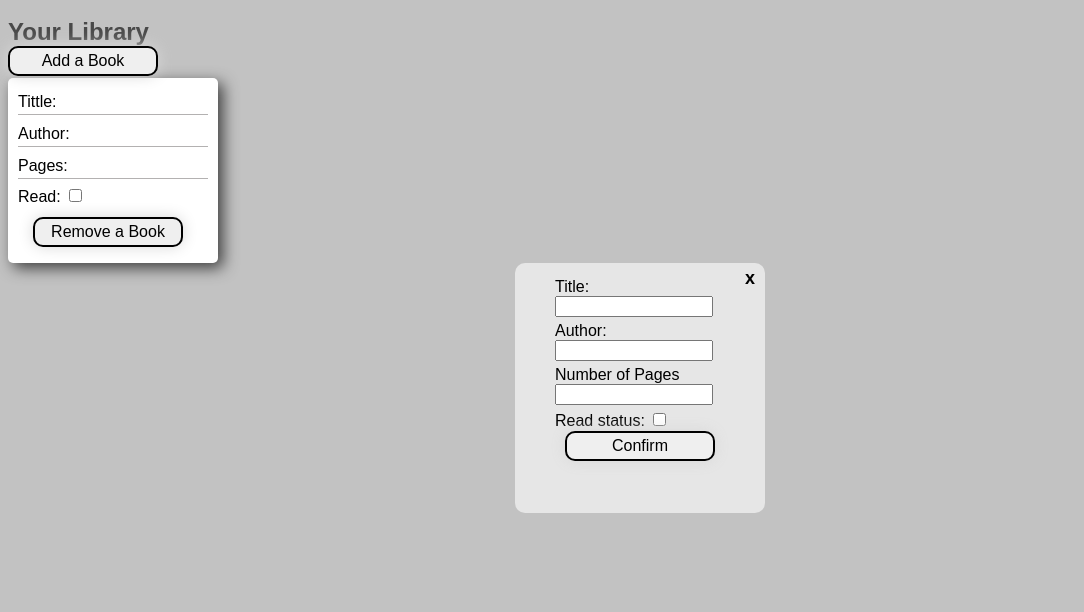
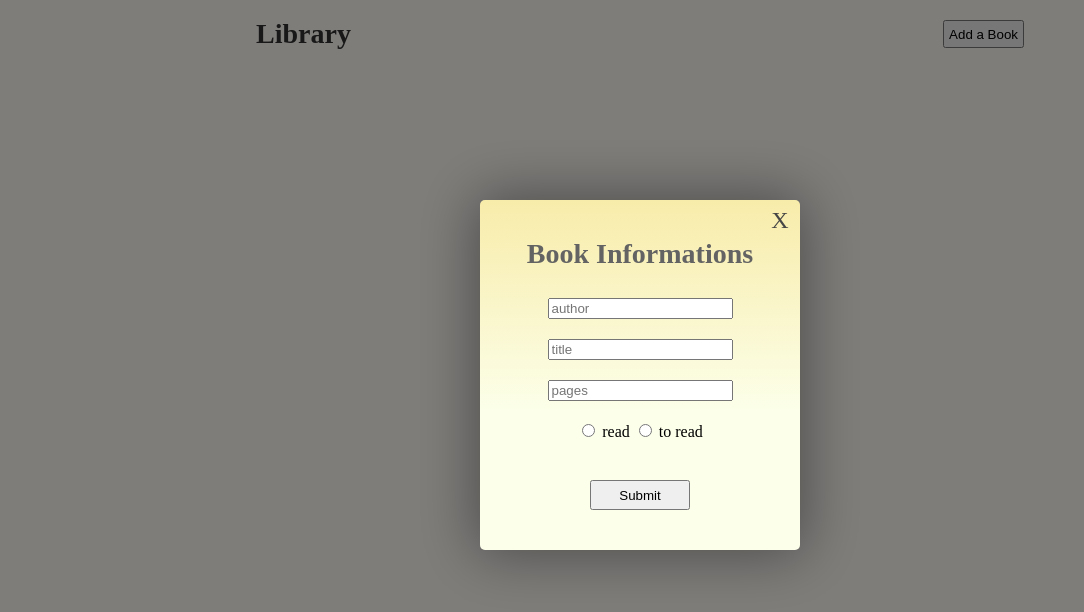
Before and after one commit to Boreusz/library, a plain HTML site: page index.html in a window 1280 px wide. Both pictures are taken after a click on the button "Add a Book". Shown: the whole page, without its empty margins (0-1084 px from the left). Drawn offline with Linux system fonts and the light colour scheme.

Commit message:
working solution of a TOP project

```diff
--- a/index.html
+++ b/index.html
@@ -1,44 +1,54 @@
 <!DOCTYPE html>
-<html>
-    <head>
-        <link rel="stylesheet" href="styles.css">
-        <title>Library</title>
-    </head>
-    <body>
-        <div id="header">
-            <a href="index.html">Your Library</a>
-            <button id="add">Add a Book</button>
-        </div>
+<html lang="en">
+<head>
+    <meta charset="UTF-8">
+    <meta name="viewport" content="width=device-width, initial-scale=1.0">
+    <link rel="stylesheet" href="styles.css">
+    <title>Document</title>
+</head>
+<body>
+    <div class="body-wrapper">
+        <header>
+            <div class="header-wrapper">
+                <a href="#" class="logo">Library</a>
+                <button id="add-book">Add a Book</button>
+            </div>
+            <div class="input-form_wrapper">
+                <div class="input-form">
+                    <span id="closebutton">X</span>
+                    <h1>Book Informations</h1>
 
-        <div id="main">
-            <div id="books-container">
-                <div class="book">
-                    <p>Tittle: </p>
-                    <p>Author: </p>
-                    <p>Pages: </p>
-                    <label for="readstatus">Read:</label>
-                    <input type="checkbox" name="readstatus">
-                    <button class="remove">Remove a Book</button>
+                        <ul>
+                            <li>
+                            <input type="text" name="author" id="author" placeholder="author">
+                            </li>
+                            <li>
+                                <input type="text" name="title" id="title" placeholder="title">
+                            </li>
+                            <li>
+                                <input type="number" name="pages" id="pages" placeholder="pages">
+                            </li>
+                            <li>
+                                <input type="radio" id="read" name="readstatus" value="read">
+                                <label for="read">read</label>
+                                <input type="radio" id="toread" name="readstatus" value="toread">
+                                <label for="toread">to read</label><br>
+                            </li>
+                            <li>
+                                <button type="submit" id="submit">Submit</button>
+                            </li>
+                        </ul>
+
                 </div>
             </div>
-        </div>
+        </header>
+        <main>
+            <div class="books-wrapper">
 
-        <div id="form-container">
-            <span id="close">x</span>
-            <div id="input-form">
-                <form>
-                    <label for="title">Title: </label>
-                    <input type="text" id="title" name="title"></br>
-                    <label for="author">Author: </label></br>
-                    <input type="text" id="author" name="author"></br>
-                    <label for="pages">Number of Pages</label></br>
-                    <input type="text" id="pages" name="pages"></br>
-                    <label for="read" id="read">Read status: </label>
-                    <input type="checkbox" id="read-input" name="read" "yes"></br>
-                    <button type="submit" id="addBookToLibrary">Confirm</button>
-                </form>
             </div>
-        </div>
-        <script src="main.js"></script>
-    </body>
+
+        </main>
+    </div>
+    <script src="main.js"></script>
+</body>
 </html>
--- a/main.js
+++ b/main.js
@@ -1,61 +1,113 @@
-//Library and books related functions
 let myLibrary = [];
-
-function Book(title, author,numberOfPages,isRead){
+class Book {
+    constructor(title, author, numberOfPages, isRead){
         this.title = title;
         this.author = author;
         this.numberOfPages = numberOfPages;
         this.isRead = isRead;
-
-    this.info = function(){
-        return title + " by " + author + ", " + numberOfPages + " pages, " + isRead;
+        this.info  = title + " by " + author + ", " + numberOfPages + " pages, " + isRead;
+    }
+    displayTheBook() {
+        const card = document.createElement('article');
+        books.appendChild(card);
+        card.classList.add('book');
+        card.innerHTML = '<strong>'+ this.title + '</strong><br><br>' +
+                'by <i>' + this.author + '</i><br><br>' + this.numberOfPages + ' Pages<br><br>' +
+                '<span id="readStatus">' + this.isRead + '</span>';
+        // ID
+        let cardId = document.getElementsByClassName("card");
+        card.id = myLibrary.length - 1;
+        // buttons
+        let remove = document.createElement("button");
+        let markRead = document.createElement("button");
+        remove.classList.add("remove");
+        markRead.classList.add("markread");
+        card.appendChild(remove);
+        card.appendChild(markRead);
+        remove.textContent = "remove";
+        markRead.textContent = "read";
+        remove.style.visibility = "hidden";
+        markRead.style.visibility = "hidden";
+        //visibility of remove/read buttons
+        card.addEventListener("mouseover", function () {
+            remove.style.visibility = "visible";
+            markRead.style.visibility = "visible";
+        });
+        card.addEventListener("mouseout", function () {
+            remove.style.visibility = "hidden";
+            markRead.style.visibility = "hidden";
+        });
+        // delete fucntionality
+        remove.addEventListener("click", () => {
+            let index = card.id;
+            myLibrary.splice(index, 1);
+            remove.parentElement.remove();
+        });
+        //read status change functionality
+        let readSpan = document.querySelectorAll("#readStatus");
+        markRead.addEventListener("click", () => {
+            let index = card.id;
+            if(myLibrary[index].isRead === "read"){
+                myLibrary[index].isRead = "to read";
+                readSpan[index].innerHTML = "to read";
+            }else{
+                myLibrary[index].isRead = "read";
+                readSpan[index].innerHTML = "read";
+            }
+        });
     }
 }
+const display = (() => {
+    const visibilityChange = () => {
+        if(formWrapper.style.visibility === "visible"){
+            formWrapper.style.visibility = "hidden";
+        }else{
+            formWrapper.style.visibility = "visible";
+        }
+        document.getElementById("title").value = "";
+        document.getElementById("author").value = "";
+        document.getElementById("pages").value = "";
+        readRadio.checked = false;
+        unreadRadio.checked = false;
+    }
+    const addToLibrary = () => {
+        let authorInput = document.getElementById('author').value;
+        let titleInput = document.getElementById('title').value;
+        let pagesInput = document.getElementById('pages').value;
+        let statusInput = document.getElementById('read');
 
-function addBookToLibrary(book){
-    myLibrary.push(book);
+        if(statusInput.checked === true) {
+            statusInput.value = "read";
+        }else{
+            statusInput.vaule = "to read";
         }
 
-function removeFromLibrary(book){
-    myLibrary.slice(myLibrary.indexOf(book),1);
+        let newBook = new Book(titleInput, authorInput, pagesInput, statusInput.value);
+        myLibrary.push(newBook);
+        newBook.displayTheBook();
+        display.visibilityChange();
     }
+    return {
+        visibilityChange,
+        addToLibrary
+    }
+})();
+const formWrapper = document.querySelector(".input-form_wrapper");
+//submiting input form
+const submit = document.getElementById("submit");
+submit.addEventListener("click", display.addToLibrary);
+//opening input form
 
-function readStatus(book){
-    if(book.isRead == "yes"){
-        book.isRead = "no";
-    }else{
-        book.isRead = 'yes';
-    }
-}
+const inputForm = document.querySelector("#add-book");
+inputForm.addEventListener("click", display.visibilityChange);
+//closing input form
+const closingButton = document.querySelector("#closebutton");
+closingButton.addEventListener("click", display.visibilityChange);
+//other
+const readRadio = document.getElementById("read");
+const unreadRadio = document.getElementById("toread");
+const books = document.querySelector('.books-wrapper');
 
-function render(){
-
-}
-
-//DOM selectors
-let closeButton = document.querySelector("#close");
-let openButton = document.querySelector("#add");
-
-let addBook = document.querySelector("#addBookToLibrary");
-let removeBook = document.querySelectorAll(".remove");
-
-let form = document.querySelector("#form-container");
-let books = document.querySelector("#books-container");
-
-//Event Listeners
-openButton.addEventListener('click', function(){
-    form.style.display = "block";
-});
-closeButton.addEventListener('click', function(){
-    form.style.display = "none";
-});
-
-addBook.addEventListener('click', function(){
-    let book = new Book();
-    addBookToLibrary();
-    render();
-})
-removeBook.addEventListener('click',function(){
-    removeFromLibrary();
-    render();
-})
+//to do:
+// refactoring to make code more clear for visitors
+// local storage/ firebase database
--- a/styles.css
+++ b/styles.css
@@ -1,86 +1,157 @@
-body{
-    background-color: rgb(194, 194, 194);
-    font-family: sans-serif;
+html, body, div, span, applet, object, iframe,
+h1, h2, h3, h4, h5, h6, p, blockquote, pre,
+a, abbr, acronym, address, big, cite, code,
+del, dfn, em, img, ins, kbd, q, s, samp,
+small, strike, strong, sub, sup, tt, var,
+b, u, center,
+dl, dt, dd, ol, ul, li,
+fieldset, form, label, legend,
+table, caption, tbody, tfoot, thead, tr, th, td,
+article, aside, canvas, details, embed,
+figure, figcaption, footer, header, hgroup,
+menu, nav, output, ruby, section, summary,
+time, mark, audio, video {
+	margin: 0;
+	padding: 0;
+	border: 0;
+	font-size: 100%;
+	font: inherit;
+	vertical-align: baseline;
+}
+/* HTML5 display-role reset for older browsers */
+article, aside, details, figcaption, figure,
+footer, header, hgroup, menu, nav, section {
+	display: block;
+}
+body {
+	line-height: 1;
+}
+ol, ul {
+	list-style: none;
+}
+blockquote, q {
+	quotes: none;
+}
+blockquote:before, blockquote:after,
+q:before, q:after {
+	content: '';
+	content: none;
+}
+table {
+	border-collapse: collapse;
+	border-spacing: 0;
+}
+/* Styles */
+body {
+	background-color: rgb(255, 251, 245);
+}
+strong{
+	font-weight: 700;
+	font-size: 20px;
+}
+.header-wrapper {
+	margin: 0 auto;
+	width: 60vw;
+	display: flex;
+		justify-content: space-between;
+	padding: 20px;
+}
+.header-wrapper a {
+	text-decoration: none;
+	font-size: 28px;
+	font-weight: 700;
+	color: rgb(49, 49, 49);
+}
+.header-wrapper button {
+	padding: 4px;
+}
+.input-form_wrapper {
+	position: fixed;
+		left: 0;
+		top: 0;
+	width: 100%;
+	height: 100%;
+	background-color: rgba(0, 0, 0, 0.5);
+	visibility: hidden;
 
 }
-a{
-    text-decoration: none;
-    color: rgb(73, 73, 73);
-    font-weight: bold;
-    font-size: 24px;
-}
-button{
-    width: 150px;
-    height: 30px;
-
-    border-radius: 10px;
-    border-style: solid;
-    box-shadow: 0px 0px 15px #d8d8d8;
-
-    font-size: 16px;
-    font-weight: 500;
-}
-input{
-    margin-bottom: 5px;
-}
-p{
-    margin-top: 10px;
-    margin-bottom: 7px;
-    padding-bottom: 3px;
-    margin-right: 10px;
-    border-bottom: solid 1px rgb(179, 177, 177);
+.input-form {
+	position: absolute;
+		left: 0;
+		right: 0;
+	width: 20rem;
+	margin: 25vh auto;
+	background: rgb(255,248,110);
+		background: linear-gradient(180deg, rgb(248, 236, 170) 0%, rgba(252,255,233,1) 60%);
+	border-radius: 5px;
+	-webkit-box-shadow: 0px 0px 58px 4px rgba(0,0,0,0.4);
+		-moz-box-shadow: 0px 0px 58px 4px rgba(0,0,0,0.4);
+			box-shadow: 0px 0px 58px 4px rgba(0,0,0,0.4);
+	text-align: center;
 }
 
-#header{
-    width: 200px;
-    height: 30px;
-    padding: 10px 0 10px;
+.input-form li,.input-form button{
+	margin: 20px 0;
 }
-#main{
+.input-form button {
+	width: 100px;
+	height: 30px;
+}
+.input-form h1{
+	font-size: 28px;
+	font-weight: 700;
+	margin: 40px 0 30px 0;
+	color: rgb(99, 99, 99);
+}
 
+#closebutton {
+	width: 30px;
+	height: 30px;
+	display: flex;
+		justify-content: center;
+		align-items: center;
+	float: right;
+	padding: 5px 5px 0 0;
+	font-size: 24px;
+	color: rgb(70, 70, 70);
 }
-#books-container{
-
+#closebutton:hover {
+	color: rgb(0, 0, 0);
+	font-weight: 700;
+	cursor: pointer;
 }
-#form-container{
-    width: 250px;
-    height: 250px;
-    background-color: rgba(255, 255, 255, 0.589);
-    border-radius: 10px;
-    margin: auto;
-    display: none;
+.books-wrapper{
+	display: flex;
+	justify-content: space-around;
+	flex-wrap: wrap;
+	width: 800px;
+	margin: 10px auto;
 }
-#input-form{
-    padding-top: 15px;
-    width: 160px;
-    margin-left: 40px;
-
+.book {
+	min-width: 20%;
+	margin: 10px 0;
+	height: 180px;
+	border-radius: 5px;
+	background-color: rgb(245, 228, 253);
+	padding: 1rem;
+	-webkit-box-shadow: 0px 13px 25px -16px rgba(0,0,0,0.75);
+		-moz-box-shadow: 0px 13px 25px -16px rgba(0,0,0,0.75);
+			box-shadow: 0px 13px 25px -16px rgba(0,0,0,0.75);
 }
-#input-form button{
-    margin-left: 10px;
+/* media queries */
+@media (max-width: 600px){
+	.books-wrapper {
+		width: 90vw;
+	}
 }
-#pages, #author, #title{
-    width: 150px;
+@media (max-width: 900px){
+	.header-wrapper {
+		width: 90vw;
+	}
+	.books-wrapper {
+		width: 90vw;
+	}
+	.book {
+		min-width: 25%;
+	}
 }
-#close{
-    cursor: pointer;
-    padding: 5px 10px;
-    float: right;
-    font-size: 18px;
-    font-weight: 600;
-}
-.book{
-    padding: 5px 0px 0px 10px;
-    margin-top: 20px;
-
-    width: 200px;
-    height: 180px;
-
-    border-radius: 5px;
-    background-color: white;
-    box-shadow: 5px 5px 15px #3f3f3f;
-}
-.book button{
-    margin-top: 10px;
-    margin-left: 15px;
-}
```
Also changed, not shown: 1 other file. Lines whose indentation alone changed are shown as unchanged.
